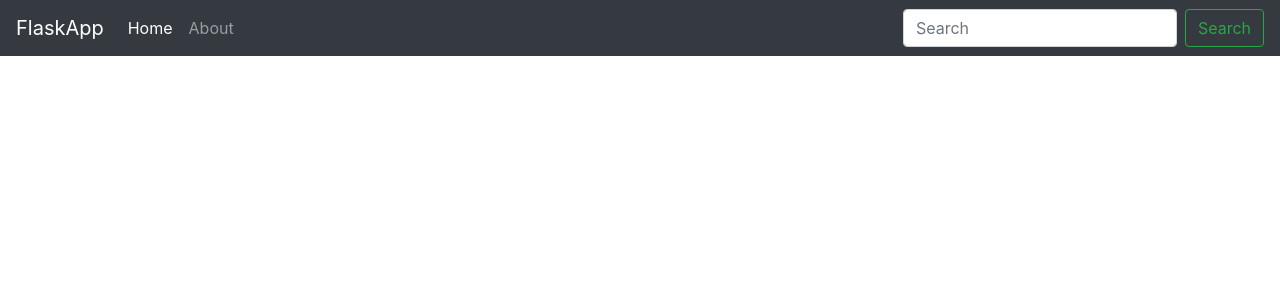
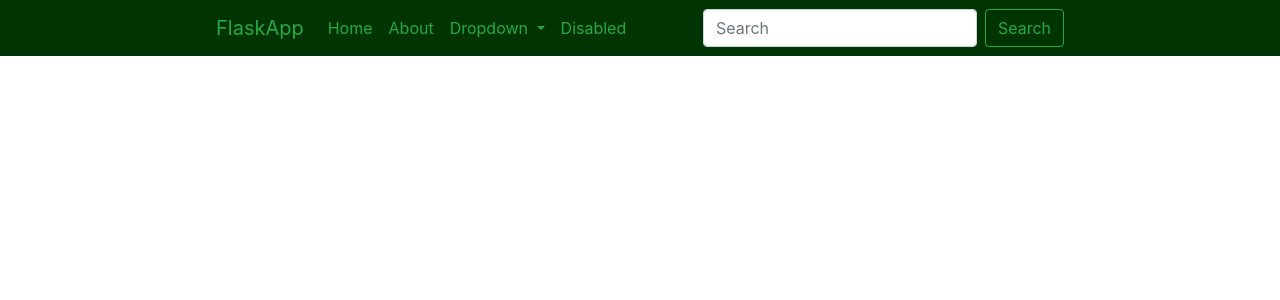
Before and after one commit to AKellerGit/FlaskApp, a Flask app: page / in a window 1280 px wide. Shown: the top 300 px of the page. Run offline with Flask 2, Linux system fonts and the light colour scheme; some libraries are stand-ins or nearby versions.

Commit message:
bootstrap overrides

```diff
--- a/flaskapp.py
+++ b/flaskapp.py
@@ -1,4 +1,4 @@
-from flask import Flask, render_template
+from flask import Flask, render_template, url_for
 app = Flask(__name__)
 
 @app.route("/")
--- /dev/null
+++ b/static/styles.css
@@ -0,0 +1,37 @@
+@media (min-width: 992px){
+.mb-lg-0, .my-lg-0 {
+    margin-right: 135px;
+}
+
+.navbar-dark .navbar-brand {
+    margin-left: 135px;
+}
+}
+
+@media (min-width: 1150px){
+.mb-lg-0, .my-lg-0 {
+    margin-right: 200px;
+}
+
+.navbar-dark .navbar-brand {
+    margin-left: 200px;
+}
+}
+
+
+@media (min-width: 1350px){
+.navbar-dark .navbar-brand {
+    margin-left: 300px;
+}
+.mb-lg-0, .my-lg-0 {
+    margin-right: 300px;
+}
+}
+
+.BS-font-color {
+	color: #28a745 !important;
+}
+
+.bg-color {
+	background-color: #003503 !important;
+}
--- a/templates/layout.html
+++ b/templates/layout.html
@@ -1,9 +1,14 @@
 <!DOCTYPE html>
 <html>
 <head>
-  <title>Home</title>
-<nav class="navbar navbar-expand-lg navbar-dark bg-dark">
-<a class="navbar-brand" href="#">FlaskApp</a>
+<title>Home</title>
+{% block head %}
+    <!-- Required meta tags -->
+<meta charset="utf-8">
+<meta name="viewport" content="width=device-width, initial-scale=1, shrink-to-fit=no">
+<link rel="stylesheet" href="{{ url_for('static', filename='styles.css') }}" type="text/css">
+<nav class="navbar navbar-expand-lg navbar-dark bg-color">
+  <a class="navbar-brand BS-font-color" href="#">FlaskApp</a>
   <button class="navbar-toggler" type="button" data-toggle="collapse" data-target="#navbarSupportedContent" aria-controls="navbarSupportedContent" aria-expanded="false" aria-label="Toggle navigation">
     <span class="navbar-toggler-icon"></span>
   </button>
@@ -11,10 +16,24 @@
   <div class="collapse navbar-collapse" id="navbarSupportedContent">
     <ul class="navbar-nav mr-auto">
       <li class="nav-item active">
-        <a class="nav-link" href="/">Home <span class="sr-only">(current)</span></a>
+        <a class="nav-link BS-font-color" href="/">Home <span class="sr-only">(current)</span></a>
       </li>
       <li class="nav-item">
-        <a class="nav-link" href="/about">About</a>
+        <a class="nav-link BS-font-color" href="/about">About</a>
+      </li>
+      <li class="nav-item dropdown">
+        <a class="nav-link dropdown-toggle BS-font-color" href="#" id="navbarDropdown" role="button" data-toggle="dropdown" aria-haspopup="true" aria-expanded="false">
+          Dropdown
+        </a>
+        <div class="dropdown-menu" aria-labelledby="navbarDropdown">
+          <a class="dropdown-item BS-font-color" href="#">Action</a>
+          <a class="dropdown-item BS-font-color" href="#">Another action</a>
+          <div class="dropdown-divider"></div>
+          <a class="dropdown-item BS-font-color" href="#">Something else here</a>
+        </div>
+      </li>
+      <li class="nav-item">
+        <a class="nav-link disabled BS-font-color" href="#">Disabled</a>
       </li>
     </ul>
     <form class="form-inline my-2 my-lg-0">
@@ -23,11 +42,15 @@
     </form>
   </div>
 </nav>
-</head>
+{% endblock head %}
 <body>
+
+{% block content %}
+{% endblock content %}
 <link rel="stylesheet" href="https://stackpath.bootstrapcdn.com/bootstrap/4.1.3/css/bootstrap.min.css" integrity="sha384-MCw98/SFnGE8fJT3GXwEOngsV7Zt27NXFoaoApmYm81iuXoPkFOJwJ8ERdknLPMO" crossorigin="anonymous">
+<script src="https://code.jquery.com/jquery-3.3.1.slim.min.js" integrity="sha384-q8i/X+965DzO0rT7abK41JStQIAqVgRVzpbzo5smXKp4YfRvH+8abtTE1Pi6jizo" crossorigin="anonymous"></script>
 <script src="https://stackpath.bootstrapcdn.com/bootstrap/4.1.3/js/bootstrap.min.js" integrity="sha384-ChfqqxuZUCnJSK3+MXmPNIyE6ZbWh2IMqE241rYiqJxyMiZ6OW/JmZQ5stwEULTy" crossorigin="anonymous"></script>
-<script src="https://code.jquery.com/jquery-3.3.1.slim.min.js" integrity="sha384-q8i/X+965DzO0rT7abK41JStQIAqVgRVzpbzo5smXKp4YfRvH+8abtTE1Pi6jizo" crossorigin="anonymous"></script>
 <script src="https://cdnjs.cloudflare.com/ajax/libs/popper.js/1.14.3/umd/popper.min.js" integrity="sha384-ZMP7rVo3mIykV+2+9J3UJ46jBk0WLaUAdn689aCwoqbBJiSnjAK/l8WvCWPIPm49" crossorigin="anonymous"></script>
+
 </body>
 </html>
```
